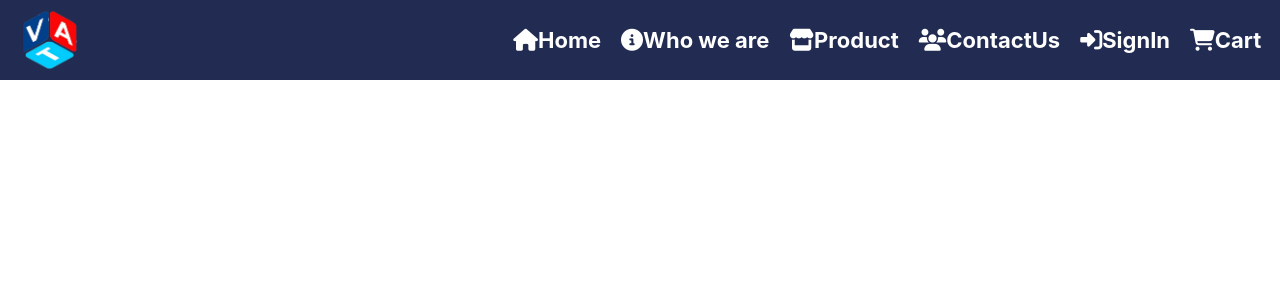
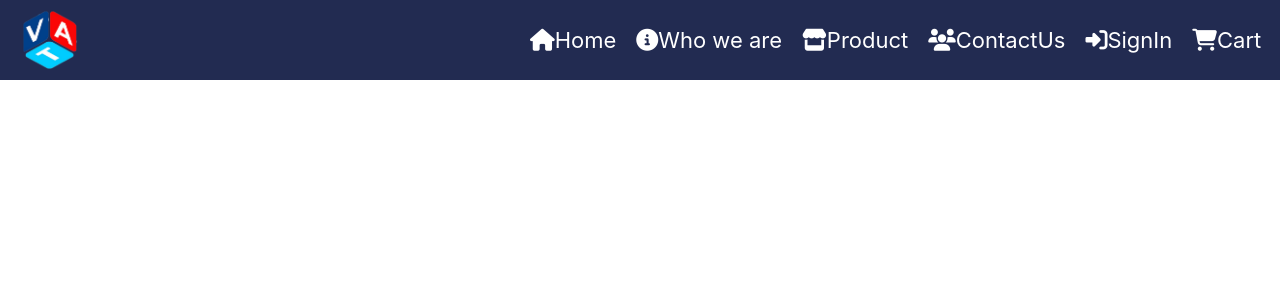
Before and after one commit to notfound07/VAT, a React (Create React App) app in the folder client/: page / in a window 1280 px wide. Shown: the top 300 px of the page. Built offline with nearby package versions, Linux system fonts and the light colour scheme.

Commit message:
Done Responsive Nav

```diff
--- a/client/src/Nav-Foot/Nav-Foot.css
+++ b/client/src/Nav-Foot/Nav-Foot.css
@@ -24,6 +24,8 @@
 
 .nav-link {
     color: white;
+    text-decoration: none;
+    cursor: pointer;
 }
 
 .company-logo {
--- a/client/src/Nav-Foot/Navbar.jsx
+++ b/client/src/Nav-Foot/Navbar.jsx
@@ -1,6 +1,7 @@
 import './Nav-Foot.css';
 import logo from '../Assets/logo.png'; // Import the image
 import { useState, useEffect } from 'react';
+import { Link } from 'react-router-dom';
 
 function Navbar() {
 
@@ -29,21 +30,21 @@ function Navbar() {
             <div className="nav-parent">
                 <img className="company-logo" src={logo} alt="" />
                 <div className="nav-child">
-                    <b className="nav-link"><i className="fa-solid fa-house"></i>Home</b>
-                    <b className="nav-link"><i className="fa-solid fa-circle-info"></i>Who we are</b>
-                    <b className="nav-link"><i className="fa-solid fa-store"></i>Product</b>
-                    <b className="nav-link"><i className="fa-solid fa-users"></i>ContactUs</b>
-                    <b className="nav-link"><i className="fa-solid fa-right-to-bracket"></i>SignIn</b>
-                    <b className="nav-link"><i className="fa-solid fa-cart-shopping"></i>Cart</b>
+                    <Link to="/Home" className="nav-link"><i className="fa-solid fa-house"></i>Home</Link>
+                    <Link className="nav-link"><i className="fa-solid fa-circle-info"></i>Who we are</Link>
+                    <Link className="nav-link"><i className="fa-solid fa-store"></i>Product</Link>
+                    <Link className="nav-link"><i className="fa-solid fa-users"></i>ContactUs</Link>
+                    <Link to="/Login" className="nav-link"><i className="fa-solid fa-right-to-bracket"></i>SignIn</Link>
+                    <Link className="nav-link"><i className="fa-solid fa-cart-shopping"></i>Cart</Link>
                 </div>
                 <button className="nav-toggle-button" onClick={toggleDropdown}><i className="fa-solid fa-bars"></i></button>
                 <div className={`nav-dropdown ${dropdownVisible ? 'show' : ''}`}>
-                    <b className="nav-link"><i className="fa-solid fa-house"></i>Home</b>
-                    <b className="nav-link"><i className="fa-solid fa-circle-info"></i>Who we are</b>
-                    <b className="nav-link"><i className="fa-solid fa-store"></i>Product</b>
-                    <b className="nav-link"><i className="fa-solid fa-users"></i>ContactUs</b>
-                    <b className="nav-link"><i className="fa-solid fa-right-to-bracket"></i>SignIn</b>
-                    <b className="nav-link"><i className="fa-solid fa-cart-shopping"></i>Cart</b>
+                    <Link to="/Home" className="nav-link"><i className="fa-solid fa-house"></i>Home</Link>
+                    <Link className="nav-link"><i className="fa-solid fa-circle-info"></i>Who we are</Link>
+                    <Link className="nav-link"><i className="fa-solid fa-store"></i>Product</Link>
+                    <Link className="nav-link"><i className="fa-solid fa-users"></i>ContactUs</Link>
+                    <Link to="/Login" className="nav-link"><i className="fa-solid fa-right-to-bracket"></i>SignIn</Link>
+                    <Link className="nav-link"><i className="fa-solid fa-cart-shopping"></i>Cart</Link>
                 </div>
             </div>
         </div>
```
